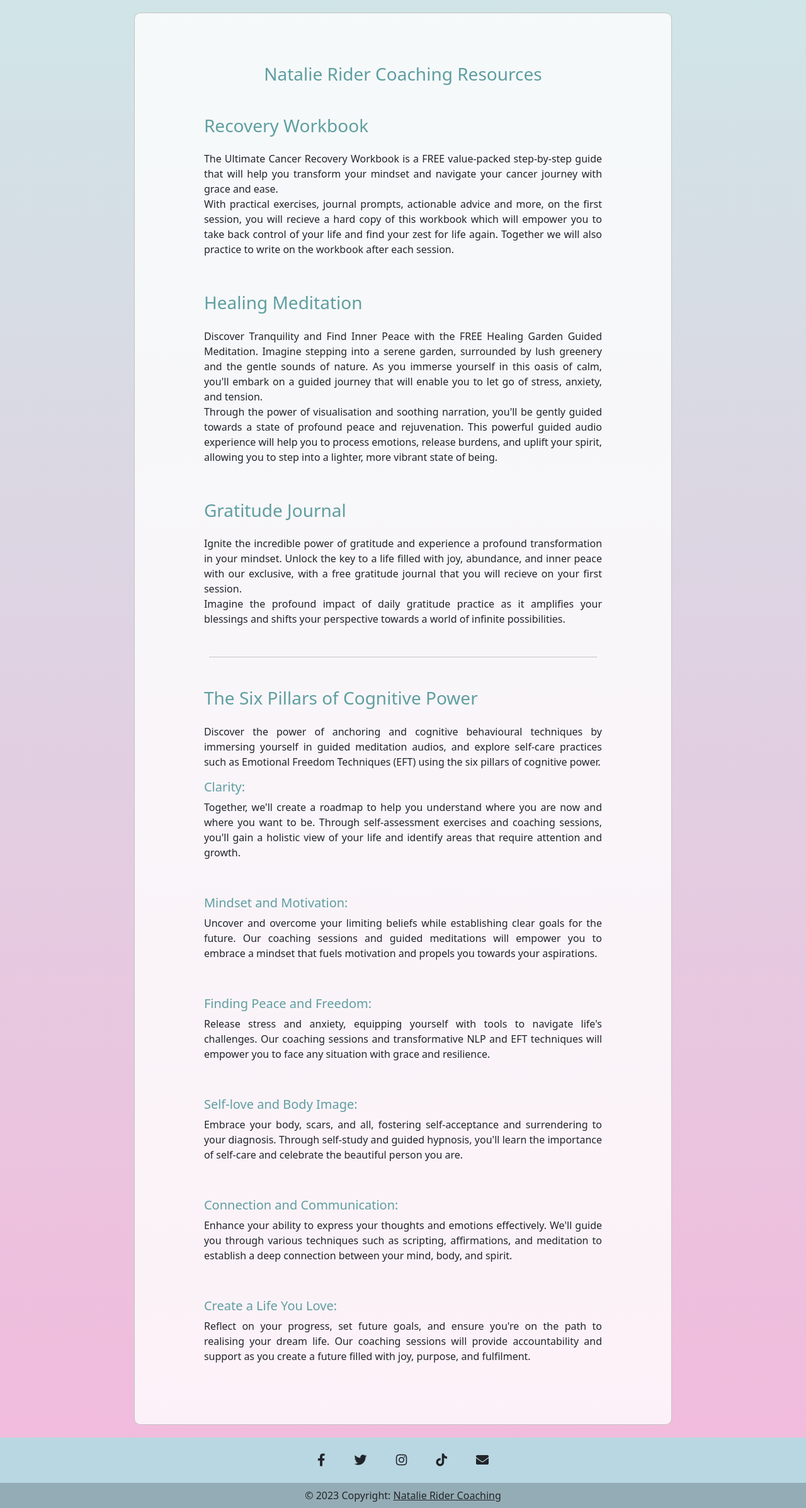
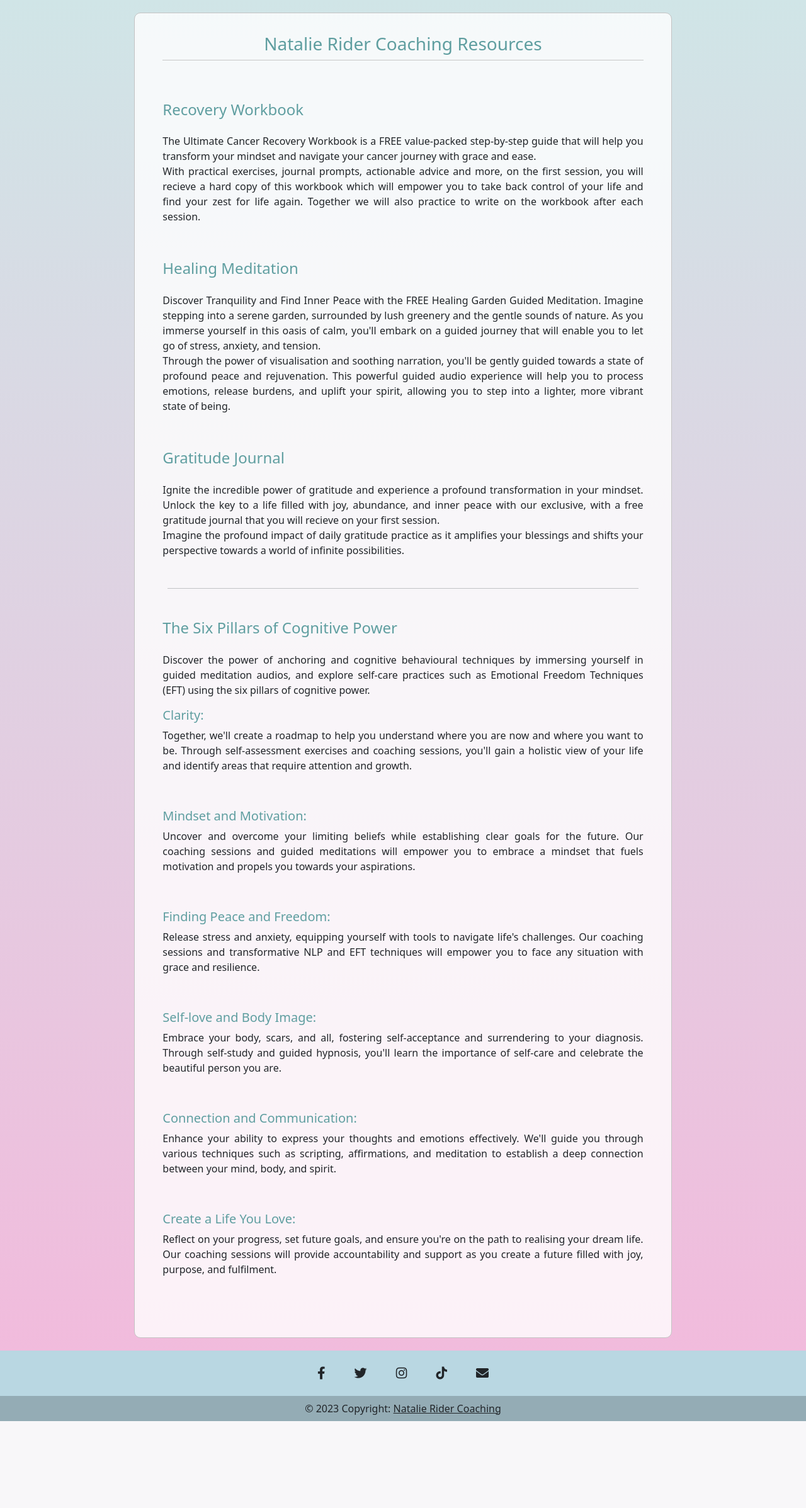
Before and after one commit to DouniaBK/life-coach, a Django app: page /resources in a window 1280 px wide. Shown: the part 51-2446 px from the top of the page at 63% size. After the commit the page ends 2308 px from the top, so only its background shows below. Run offline with Django 3.2, Linux system fonts and the light colour scheme.

Commit message:
fix: adapt styles accross pages

```diff
--- a/static/style.css
+++ b/static/style.css
@@ -2,6 +2,10 @@
 
 body {
     background-color:  #ffffff;
+}
+
+.opensans {
+  font-family: 'Open Sans', cursive;
 }
 
 /*Navigation*/
@@ -665,11 +669,16 @@ input:disabled {
     justify-content: center;
 }
 
+
+h2 {
+  color: cadetblue;
+}
+
 h3 {
   color: cadetblue;
 }
 
-h2 {
+h4 {
   color: cadetblue;
 }
 
--- a/templates/index.html
+++ b/templates/index.html
@@ -19,7 +19,7 @@
           <div class="carousel-caption">
             <div class="carouselItemWrapper">
               <h1 class="mb-3">Natalie Rider Coaching</h1>
-              <h4 class="mb-4">Honest self reflection opens your mind to reprogramming,
+              <h4 class="mb-4 opensans fw-light">Honest self reflection opens your mind to reprogramming,
                 change, success and freedom — Vikas Runwal</h4>
               <a class=" btn btn-danger booking-btn" href="{% url 'register_user' %}?rtb=true">Get Started </a>
             </div>
@@ -30,7 +30,7 @@
           <div class="carousel-caption">
             <div class="carouselItemWrapper">
               <h1 class="mb-3">Natalie Rider Coaching</h1>
-              <h4 class="mb-4">Just one small positive thought in the morning can change your whole day
+              <h4 class="mb-4 opensans fw-light">Just one small positive thought in the morning can change your whole day
                 — Dalai Lama</h4>
               <a class=" btn btn-danger booking-btn" href="{% url 'register_user' %}?rtb=true">Get Started </a>
             </div>
@@ -41,7 +41,7 @@
           <div class="carousel-caption">
             <div class="carouselItemWrapper">
               <h1 class="mb-3">Natalie Rider Coaching</h1>
-              <h4 class="mb-4">You can be a victim of cancer, or a survivor of cancer. It's a mindset.
+              <h4 class="mb-4 opensans fw-light">You can be a victim of cancer, or a survivor of cancer. It's a mindset.
                 — Dave Pelzer
               </h4>
               <a class=" btn btn-danger booking-btn" href="{% url 'register_user' %}?rtb=true">Get Started </a>
--- a/templates/members/authenticate/login.html
+++ b/templates/members/authenticate/login.html
@@ -25,7 +25,7 @@
 
 
 		<div class="container-fluid" id="login-container">
-			<h1>Log In</h1>
+            <h3 class="pb-2 mb-4 underlined">Log In</h3>
 
 			<form method="POST">
 				{% csrf_token %}
--- a/templates/members/authenticate/register_user.html
+++ b/templates/members/authenticate/register_user.html
@@ -16,7 +16,7 @@
         {% endfor %}
 
         <div class="container-fluid" id="scheduler-container">
-            <!-- Register & Book form -->
+            <!-- If the registration is part of booking workflow, show pills -->
             {% if register_to_book %}
             <div class="register_pill_container">
                 <div class="register_pill active" id="register_pill_1">
@@ -33,8 +33,9 @@
             </div>
             {% endif %}
 
-            <h3 class="pb-4">Register</h3>
+            <h3 class="pb-2 mb-4 underlined" >Register</h3>
 
+            <!-- Submission form, register_to_book indicates whether the registration is part of a registration/booking workflow -->
             <form method="POST" name="register_user"
                 action="{% url 'register_user' %}{% if register_to_book %}?rtb=true{% endif %}">
                 {% csrf_token %}
--- a/templates/members/user_profile.html
+++ b/templates/members/user_profile.html
@@ -26,7 +26,7 @@
 
         <div class="container-fluid" id="scheduler-container">
             <!-- Profile Form -->
-            <h3 class="pb-4">Profile Settings</h3>
+            <h3 class="pb-2 mb-4 underlined text-center">Profile Settings</h3>
 
             <form method="POST" name="user_profile" action="{% url 'user_profile' %}">
                 {% csrf_token %}
@@ -48,7 +48,7 @@
 
             <hr />
             <!-- Delete Account Section -->
-            <h3 class="pt-4">Delete Account</h3>
+            <h4 class="pt-4">Delete Account</h4>
             <p class="pb-4">Are you sure you want to permanently delete your account? </p>
             <form method="POST" name="user_delete" action="{% url 'user_profile' %}">
                 {% csrf_token %}
--- a/templates/resources.html
+++ b/templates/resources.html
@@ -11,16 +11,15 @@
             <div class="container ">
                 <!-- Content here -->
                 <div class="row" id="about-me">
-                    <div class="mb-2 col-10 pb-3 pt-5 text-center">
-                        <h3>Natalie Rider Coaching Resources</h3>
-
+                    <div class="mb-2 pb-3 text-center">
+                        <h3 class="pb-2 mb-4 underlined">Natalie Rider Coaching Resources</h3>
                     </div>
 
 
-                    <div class="col-10 justify-content-start pb-5">
+                    <div class="justify-content-start pb-5">
                         <div class="resources-text">
                             <p class="lead mt-3 about-me-p">
-                                <h3 class="pb-3">Recovery Workbook</h3>
+                                <h4 class="pb-3">Recovery Workbook</h4>
                                 The Ultimate Cancer Recovery Workbook is a FREE value-packed step-by-step guide that
                                 will help
                                 you transform your mindset and navigate your cancer journey with grace and ease.
@@ -39,7 +38,7 @@
                         <br/>
                         <div class="resources-text">
                             <p class="lead mt-3 about-me-p">
-                                <h3 class="pb-3">Healing Meditation</h3>
+                                <h4 class="pb-3">Healing Meditation</h4>
                                 Discover Tranquility and Find Inner Peace with the FREE Healing Garden Guided
                                 Meditation.
                                 Imagine stepping into a serene garden, surrounded by lush greenery and the gentle sounds
@@ -62,7 +61,7 @@
                         <br/>
                         <div class="resources-text">
                             <p class="lead mt-3 about-me-p">
-                                <h3 class="pb-3">Gratitude Journal</h3>
+                                <h4 class="pb-3">Gratitude Journal</h4>
                                 Ignite the incredible power of gratitude and experience a profound transformation in
                                 your mindset.
                                 Unlock the key to a life filled with joy, abundance, and inner peace with our exclusive,
@@ -80,7 +79,7 @@
                         <br/>
                         <div class="resources-text">
                             <p class="lead mt-3 about-me-p">
-                                <h3 class="pb-3">The Six Pillars of Cognitive Power</h3>
+                                <h4 class="pb-3">The Six Pillars of Cognitive Power</h4>
                                 Discover the power of anchoring and cognitive behavioural techniques by immersing
                                 yourself in guided meditation audios, and
                                 explore self-care practices such as Emotional Freedom Techniques (EFT) using the six
--- a/templates/services.html
+++ b/templates/services.html
@@ -12,7 +12,7 @@
 
           <div class="text-center">
 
-            <h3 id="header-services-1">Coaching Services</h3>
+            <h3 class="pb-2 mb-4 underlined" id="header-services-1">Coaching Services</h3>
             <p class="lead coaching-services-p">
               Choose the path that resonates with you and take the
               first step towards a life of transformation and empowerment.
```
Also changed, not shown: booking/views.py (+26 -9 lines), templates/booking/booking.html (+9 -4 lines).
